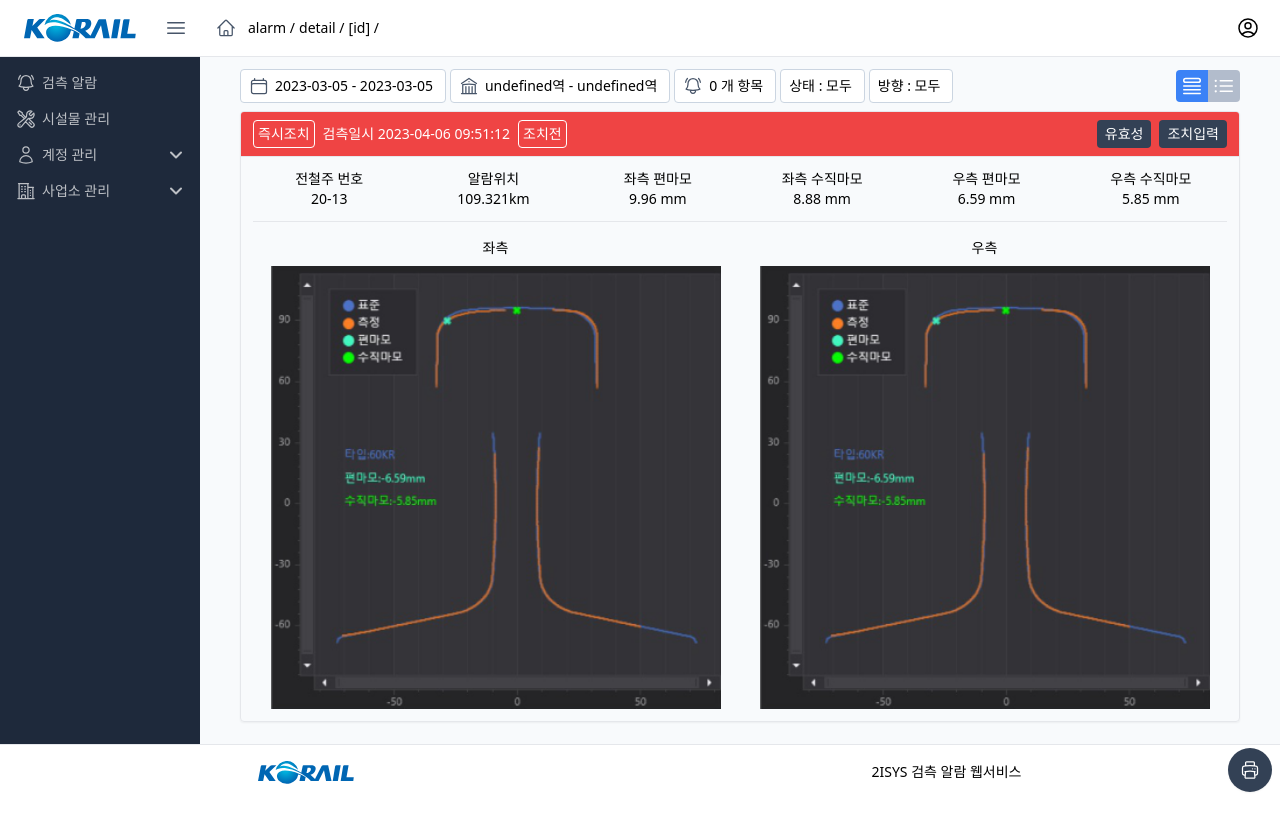
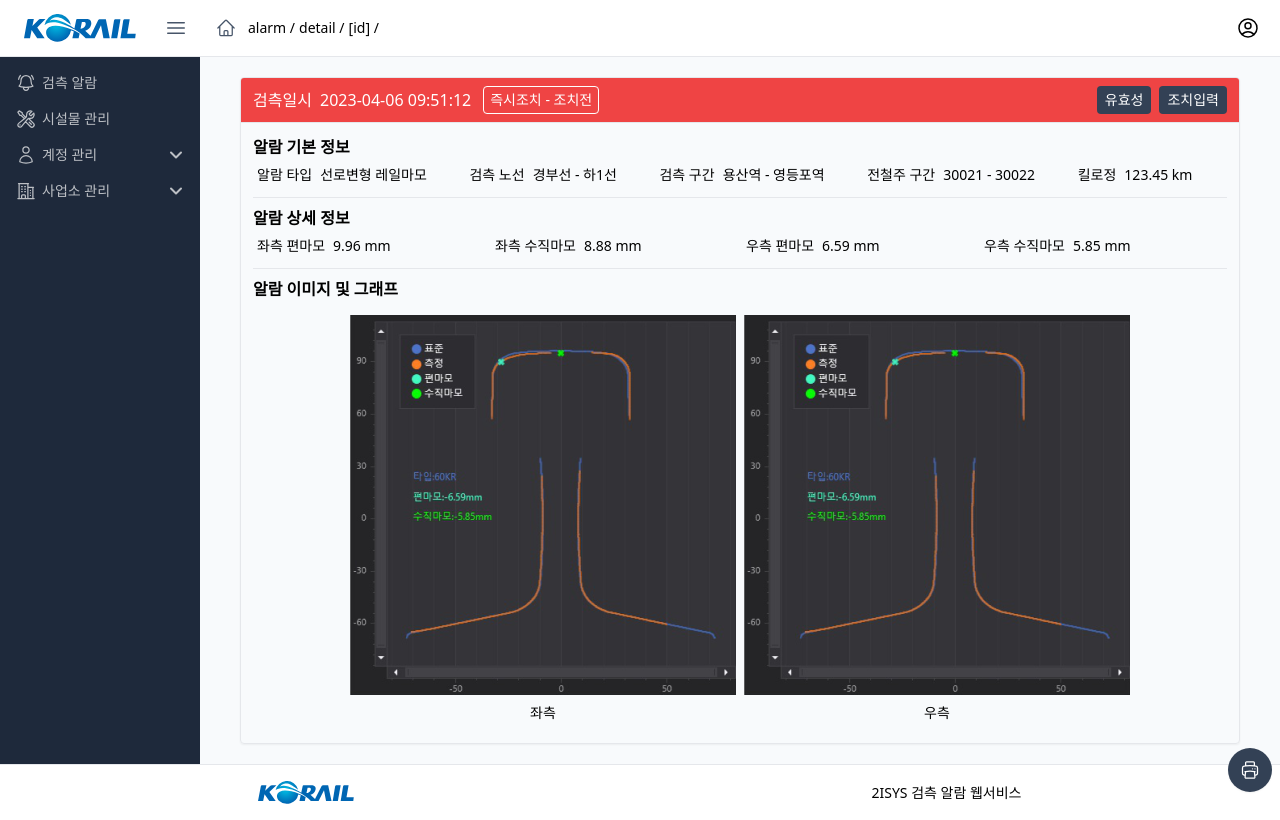
Before and after one commit to dylankang14/project_works, a Next.js app: page /alarm/detail/0 in a window 1280 px wide. Built offline with nearby package versions, Linux system fonts and the light colour scheme; no server answers.

Commit message:
feature: 그래프 컴퍼넌트 추가

```diff
--- a/components/card-alarm-detail.tsx
+++ b/components/card-alarm-detail.tsx
@@ -20,26 +20,22 @@ export default function CardAlarmDetail({ data: { id, priority, fixed } }: { dat
 
 	return (
 		<>
-			<div
-				className={cls(
-					"my-2 w-full cursor-pointer break-inside-avoid overflow-hidden rounded border shadow-sm print:first:mt-0"
-				)}
-			>
+			<div className={cls("my-2 w-full break-inside-avoid overflow-hidden rounded border shadow-sm print:first:mt-0")}>
 				<div
 					className={cls(
 						"flex flex-wrap items-center justify-between gap-y-2 border-b px-3 py-2 text-white",
 						alarmStyle.bg
 					)}
 				>
-					<div className="flex items-center gap-x-2">
-						<span className="flex h-7 items-center rounded border border-white px-1 text-sm">
+					<div className="flex items-center gap-x-3">
+						{/* <span className="flex h-7 items-center rounded border border-white px-1.5 text-sm font-[500]">
 								{priority === 0 ? "알람" : "즉시조치"}
+							</span> */}
+						<span className="text-base">
+							<span className="pr-1 text-base font-[500]">검측일시</span> 2023-04-06 09:5{id}:12
 						</span>
-						<span>
-							검측일시 <span className="font-[500]">2023-04-06 09:5{id}:12</span>
-						</span>
-						<span className="hidden h-7 items-center rounded border border-white px-1 text-sm print:flex sm:flex">
-							{fixed ? "조치완료" : "조치전"}
+						<span className="hidden h-7 items-center rounded border border-white px-1.5 text-sm font-[500] print:flex sm:flex">
+							{priority === 0 ? "알람" : "즉시조치"} - {fixed ? "조치완료" : "조치전"}
 						</span>
 					</div>
 					<div className="flex shrink-0 basis-full justify-between gap-1 print:basis-auto sm:basis-auto">
@@ -57,7 +53,7 @@ export default function CardAlarmDetail({ data: { id, priority, fixed } }: { dat
 					</div>
 					{/* <div>{isModalOpen ? "true" : "false"}</div> */}
 				</div>
-				<div className="grid grid-cols-1 justify-between gap-y-2 p-3 print:grid-cols-[max-content_1fr]">
+				<div className="grid grid-cols-1 justify-between gap-y-3 divide-y p-3">
 					{/* <div className="grid auto-rows-max grid-cols-[max-content_1fr] gap-x-2">
 							<div className="font-[500]">검측항목</div>
 							<div>전차선 높이</div>
@@ -66,42 +62,63 @@ export default function CardAlarmDetail({ data: { id, priority, fixed } }: { dat
 							<div className="font-[500]">알람내용</div>
 							<div>123 mm</div>
 						</div> */}
-					<div className="grid auto-cols-fr grid-flow-col auto-rows-max gap-x-3 gap-y-1 border-b pb-3">
-						<div className="text-center">
-							<div className="font-[500]">전철주 번호</div>
-							<div>20-13</div>
+					<div className="">
+						<div className="mb-1.5 text-base font-bold">알람 기본 정보</div>
+						<div className="flex flex-wrap justify-stretch gap-x-3 gap-y-1 px-1">
+							<div className="flex flex-grow flex-wrap gap-x-2">
+								<div className="font-[500]">알람 타입</div>
+								<div>선로변형 레일마모</div>
 							</div>
-						<div className="text-center">
-							<div className="font-[500]">알람위치</div>
-							<div>109.321km</div>
+							<div className="flex flex-grow flex-wrap gap-x-2">
+								<div className="font-[500]">검측 노선</div>
+								<div>경부선 - 하1선</div>
 							</div>
-						<div className="text-center">
+							<div className="flex flex-grow flex-wrap gap-x-2">
+								<div className="font-[500]">검측 구간</div>
+								<div>용산역 - 영등포역</div>
+							</div>
+							<div className="flex flex-grow flex-wrap gap-x-2">
+								<div className="font-[500]">전철주 구간</div>
+								<div>30021 - 30022</div>
+							</div>
+							<div className="flex flex-grow flex-wrap gap-x-2">
+								<div className="font-[500]">킬로정</div>
+								<div>123.45 km</div>
+							</div>
+						</div>
+					</div>
+					<div className="pt-2">
+						<div className="mb-1.5 text-base font-bold">알람 상세 정보</div>
+						<div className="flex flex-wrap justify-stretch gap-x-3 gap-y-1 px-1">
+							<div className="flex flex-grow flex-wrap gap-x-2">
 								<div className="font-[500]">좌측 편마모</div>
 								<div>9.96 mm</div>
 							</div>
-						<div className="text-center">
+							<div className="flex flex-grow flex-wrap gap-x-2">
 								<div className="font-[500]">좌측 수직마모</div>
 								<div>8.88 mm</div>
 							</div>
-						<div className="text-center">
+							<div className="flex flex-grow flex-wrap gap-x-2">
 								<div className="font-[500]">우측 편마모</div>
 								<div>6.59 mm</div>
 							</div>
-						<div className="text-center">
+							<div className="flex flex-grow flex-wrap gap-x-2">
 								<div className="font-[500]">우측 수직마모</div>
 								<div>5.85 mm</div>
 							</div>
 						</div>
-					{/* <div className="flex h-48 w-80 items-center justify-center bg-slate-300">image</div> */}
-					<div className="grid grid-cols-2 place-content-end gap-1 print:grid-cols-[max-content_max-content]">
-						{/* <Image alt="rail" width={700} height={700} src="/rail_left.png" /> */}
+					</div>
+					<div className="pt-2">
+						<div className="mb-1.5 text-base font-bold">알람 이미지 및 그래프</div>
+						<div className="flex flex-wrap justify-center gap-x-2 pt-2">
 							<div className="text-center">
+								<Image className="w-full" alt="rail" width={450} height={450} src="/rail_right.png" />
 								<div className="text-md pb-2 pt-2 font-[500]">좌측</div>
-							<Image alt="rail" width={450} height={450} src="/rail_right.png" />
 							</div>
 							<div className="text-center">
+								<Image className="w-full" alt="rail" width={450} height={450} src="/rail_right.png" />
 								<div className="text-md pb-2 pt-2 font-[500]">우측</div>
-							<Image alt="rail" width={450} height={450} src="/rail_right.png" />
+							</div>
 						</div>
 					</div>
 				</div>
--- a/components/card-alarm.tsx
+++ b/components/card-alarm.tsx
@@ -32,15 +32,15 @@ export default function CardAlarm({ data: { id, priority, fixed } }: { data: Ala
 							alarmStyle.bg
 						)}
 					>
-						<div className="flex items-center gap-x-2">
-							<span className="flex h-7 items-center rounded border border-white px-1 text-sm">
+						<div className="flex items-center gap-x-3">
+							{/* <span className="flex h-7 items-center rounded border border-white px-1.5 text-sm font-[500]">
 								{priority === 0 ? "알람" : "즉시조치"}
+							</span> */}
+							<span className="text-base">
+								<span className="pr-1 text-base font-[500]">검측일시</span> 2023-04-06 09:5{id}:12
 							</span>
-							<span>
-								검측일시 <span className="font-[500]">2023-04-06 09:5{id}:12</span>
-							</span>
-							<span className="hidden h-7 items-center rounded border border-white px-1 text-sm print:flex sm:flex">
-								{fixed ? "조치완료" : "조치전"}
+							<span className="hidden h-7 items-center rounded border border-white px-1.5 text-sm font-[500] print:flex sm:flex">
+								{priority === 0 ? "알람" : "즉시조치"} - {fixed ? "조치완료" : "조치전"}
 							</span>
 						</div>
 						<div className="flex shrink-0 basis-full justify-between gap-1 print:basis-auto sm:basis-auto">
@@ -58,7 +58,7 @@ export default function CardAlarm({ data: { id, priority, fixed } }: { data: Ala
 						</div>
 						{/* <div>{isModalOpen ? "true" : "false"}</div> */}
 					</div>
-					<div className="grid grid-cols-1 justify-between gap-y-2 p-3 print:grid-cols-[max-content_1fr] sm:grid-cols-[max-content_1fr]">
+					<div className="flex flex-col gap-x-2 px-3 pb-1 pt-2 md:flex-row">
 						{/* <div className="grid auto-rows-max grid-cols-[max-content_1fr] gap-x-2">
 							<div className="font-[500]">검측항목</div>
 							<div>전차선 높이</div>
@@ -67,24 +67,67 @@ export default function CardAlarm({ data: { id, priority, fixed } }: { data: Ala
 							<div className="font-[500]">알람내용</div>
 							<div>123 mm</div>
 						</div> */}
-						<div className="grid auto-rows-max grid-cols-[max-content_1fr] gap-x-3 gap-y-1">
-							<div className="font-[500]">전철주 번호</div>
-							<div>20-13</div>
-							<div className="font-[500]">알람위치</div>
-							<div>109.321km</div>
+						<div className="divide-y">
+							<div className="pb-3">
+								<div className="mb-1.5 font-bold">알람 기본 정보</div>
+								<div className="flex flex-wrap justify-stretch gap-x-3 gap-y-1 px-1">
+									<div className="flex flex-grow flex-wrap gap-x-2">
+										<div className="font-[500]">알람 타입</div>
+										<div>선로변형 레일마모</div>
+									</div>
+									<div className="flex flex-grow flex-wrap gap-x-2">
+										<div className="font-[500]">검측 노선</div>
+										<div>경부선 - 하1선</div>
+									</div>
+									<div className="flex flex-grow flex-wrap gap-x-2">
+										<div className="font-[500]">검측 구간</div>
+										<div>용산역 - 영등포역</div>
+									</div>
+									<div className="flex flex-grow flex-wrap gap-x-2">
+										<div className="font-[500]">전철주 구간</div>
+										<div>30021 - 30022</div>
+									</div>
+									<div className="flex flex-grow flex-wrap gap-x-2">
+										<div className="font-[500]">킬로정</div>
+										<div>123.45 km</div>
+									</div>
+								</div>
+							</div>
+							<div className="pb-3 pt-2">
+								<div className="mb-1.5 font-bold">알람 상세 정보</div>
+								<div className="flex flex-wrap justify-stretch gap-x-3 gap-y-1 px-1">
+									<div className="flex flex-grow flex-wrap gap-x-2">
 										<div className="font-[500]">좌측 편마모</div>
 										<div>9.96 mm</div>
+									</div>
+									<div className="flex flex-grow flex-wrap gap-x-2">
 										<div className="font-[500]">좌측 수직마모</div>
 										<div>8.88 mm</div>
+									</div>
+									<div className="flex flex-grow flex-wrap gap-x-2">
 										<div className="font-[500]">우측 편마모</div>
 										<div>6.59 mm</div>
+									</div>
+									<div className="flex flex-grow flex-wrap gap-x-2">
 										<div className="font-[500]">우측 수직마모</div>
 										<div>5.85 mm</div>
 									</div>
+								</div>
+							</div>
+						</div>
 						{/* <div className="flex h-48 w-80 items-center justify-center bg-slate-300">image</div> */}
-						<div className="grid grid-cols-2 place-content-end gap-1 print:grid-cols-[max-content_max-content] sm:grid-cols-[max-content_max-content]">
-							<Image alt="rail" width={200} height={200} src="/rail_left.png" />
-							<Image alt="rail" width={200} height={200} src="/rail_right.png" />
+						<div className="">
+							<div className="font-bold">알람 이미지 및 그래프</div>
+							<div className="flex flex-wrap justify-center gap-x-2 pt-2">
+								<div className="flex-1 text-center">
+									<Image className="w-full" alt="rail" width={450} height={450} src="/rail_right.png" />
+									<div className="text-md pb-2 pt-1 font-[500]">좌측</div>
+								</div>
+								<div className="flex-1 text-center">
+									<Image className="w-full" alt="rail" width={450} height={450} src="/rail_right.png" />
+									<div className="text-md pb-2 pt-1 font-[500]">우측</div>
+								</div>
+							</div>
 						</div>
 					</div>
 				</div>
--- /dev/null
+++ b/components/card-statistics.tsx
@@ -0,0 +1,22 @@
+import Link from "next/link";
+import Card from "./card";
+import ChartLineAlarm from "./chart-line-alarm";
+
+export default function CardStatistics() {
+	const chartData = [
+		{ name: "09-01", av: 32, iv: 37, fixed: 60 },
+		{ name: "09-02", av: 42, iv: 42, fixed: 54 },
+		{ name: "09-03", av: 51, iv: 41, fixed: 54 },
+		{ name: "09-04", av: 60, iv: 37, fixed: 28 },
+		{ name: "09-05", av: 51, iv: 31, fixed: 27 },
+		{ name: "09-06", av: 95, iv: 44, fixed: 49 },
+		{ name: "09-07", av: 95, iv: 44, fixed: 49 },
+	];
+	return (
+		<Card title="알람 통계">
+			<div className="flex flex-wrap gap-x-4 gap-y-2 px-4 py-4 text-white">
+				<ChartLineAlarm data={chartData} />
+			</div>
+		</Card>
+	);
+}
--- /dev/null
+++ b/components/chart-line-alarm.tsx
@@ -0,0 +1,24 @@
+import { LineChart, Line, CartesianGrid, XAxis, YAxis, Tooltip, Legend, ResponsiveContainer } from "recharts";
+
+interface ChartDataTypes {
+	[key: string]: any;
+}
+
+export default function ChartLineAlarm({ data }: ChartDataTypes) {
+	return (
+		<div className="h-80 w-full">
+			<ResponsiveContainer>
+				<LineChart data={data} margin={{ top: 20, right: 30, left: 0, bottom: 0 }}>
+					<CartesianGrid stroke="#ccc" />
+					<XAxis dataKey={"name"} />
+					<YAxis />
+					<Tooltip />
+					<Legend />
+					<Line type="monotone" dataKey="av" stroke="#ef4444" strokeWidth={1} />
+					<Line type="monotone" dataKey="iv" stroke="#f59e0b" strokeWidth={1} />
+					<Line type="monotone" dataKey="fixed" stroke="#10b981" strokeWidth={1} />
+				</LineChart>
+			</ResponsiveContainer>
+		</div>
+	);
+}
--- /dev/null
+++ b/components/chart-line.tsx
@@ -0,0 +1,22 @@
+import { LineChart, Line, CartesianGrid, XAxis, YAxis, Tooltip, Legend, ResponsiveContainer } from "recharts";
+
+interface ChartDataTypes {
+	[key: string]: any;
+}
+
+export default function ChartLine({ data }: ChartDataTypes) {
+	return (
+		<div className="h-80 w-full">
+			<ResponsiveContainer>
+				<LineChart data={data} margin={{ top: 20, right: 40, left: 0, bottom: 0 }}>
+					<CartesianGrid stroke="#ccc" />
+					<XAxis dataKey={"name"} />
+					<YAxis />
+					<Tooltip />
+					<Legend />
+					<Line type="monotone" dataKey="number" stroke="#2196F3" strokeWidth={1} />
+				</LineChart>
+			</ResponsiveContainer>
+		</div>
+	);
+}
--- a/components/layout.tsx
+++ b/components/layout.tsx
@@ -30,9 +30,9 @@ export default function Layout({ children }: ChildrenProp) {
 		};
 	}, [device, router.events]);
 	return (
-		<div id="wrap" className="relative z-0 flex min-h-screen flex-col bg-slate-50 text-sm print:bg-white">
+		<div id="wrap" className="relative z-0 flex min-h-screen w-full flex-col bg-slate-50 text-sm print:bg-white">
 			<Header toggleDrawer={() => setIsDrawerOpen(!isDrawerOpen)} />
-			<div className="content relative flex flex-1">
+			<div className="content relative flex max-w-full flex-1">
 				{device === "pc" ? (
 					<Aside isDrawerOpen={isDrawerOpen} toggleDrawer={() => setIsDrawerOpen(!isDrawerOpen)} />
 				) : (
@@ -40,15 +40,15 @@ export default function Layout({ children }: ChildrenProp) {
 				)}
 				<main
 					className={cls(
-						"flex-1 px-4 py-3 transition-[margin] print:p-0",
+						"w-[calc(100%_-_200px)] flex-1 px-4 py-3 transition-[margin] print:p-0",
 						device === "pc" ? (isDrawerOpen ? "-ml-0" : "-ml-[200px]") : ""
 					)}
 				>
-					<section className="mx-auto print:w-[794px] lg:max-w-[1000px]">{children}</section>
+					<section className="mx-auto w-full print:w-[794px] lg:max-w-[1000px]">{children}</section>
 				</main>
 			</div>
 			<Footer />
-			<div className="fixed right-2 bottom-2 print:hidden">
+			<div className="fixed bottom-2 right-2 print:hidden">
 				<Button
 					size="none"
 					color="slate"
--- a/package.json
+++ b/package.json
@@ -9,11 +9,13 @@
 		"lint": "next lint"
 	},
 	"dependencies": {
+		"@types/d3-shape": "^3.1.2",
 		"@types/node": "18.11.18",
 		"@types/react": "18.0.27",
 		"@types/react-datepicker": "^4.10.0",
 		"@types/react-dom": "18.0.10",
 		"@types/react-transition-group": "^4.4.6",
+		"@types/recharts": "^1.8.24",
 		"eslint": "8.33.0",
 		"eslint-config-next": "^13.3.0",
 		"html2pdf.js": "^0.10.1",
@@ -23,6 +25,7 @@
 		"react-dom": "^18.2.0",
 		"react-hook-form": "^7.43.0",
 		"react-transition-group": "^4.4.5",
+		"recharts": "^2.8.0",
 		"swr": "^2.0.3",
 		"typescript": "4.9.4"
 	},
--- a/pages/alarm/detail/[id].tsx
+++ b/pages/alarm/detail/[id].tsx
@@ -27,11 +27,11 @@ export default function DetailReport() {
 
 	return (
 		<>
-			<div className="flex flex-wrap items-center justify-between print:hidden">
+			{/* <div className="flex flex-wrap items-center justify-between print:hidden">
 				<HeaderFilter />
 				<RadioGroup items={radioItems} defaultChecked={radioDefault} onChangeRadio={(val) => setRadioDefault(val)} />
-			</div>
-			<div className="flex flex-wrap items-center print:hidden">
+			</div> */}
+			<div className="flex flex-wrap items-center">
 				<CardAlarmDetail data={data} />
 			</div>
 			{/* <div className="mt-4 flex justify-center gap-2 print:hidden">
--- a/pages/index.tsx
+++ b/pages/index.tsx
@@ -11,6 +11,7 @@ import useWindowDimensions from "@/libs/client/useWindowDimensions";
 import ModalFilter from "@/components/modal-filter";
 import Input from "@/components/input";
 import HeaderFilter from "@/components/header-filter";
+import CardStatistics from "@/components/card-statistics";
 
 export default function Home() {
 	const [isDrawerOpen, setIsDrawerOpen] = useState(false);
@@ -33,6 +34,7 @@ export default function Home() {
 				<HeaderFilter />
 			</div>
 			<CardSummary />
+			<CardStatistics />
 			<Card className="p-4">
 				<StationRoute />
 			</Card>
--- a/pages/office/statistics.tsx
+++ b/pages/office/statistics.tsx
@@ -5,8 +5,18 @@ import Filter from "@/components/filter";
 import CardAlarmType from "@/components/card-alarm-type";
 import Title from "@/components/content-title";
 import HeaderFilter from "@/components/header-filter";
+import ChartLine from "@/components/chart-line";
 
 export default function OfficeStatistics() {
+	const chartData = [
+		{ name: "2017", react: 32, angular: 37, vue: 60 },
+		{ name: "2018", react: 42, angular: 42, vue: 54 },
+		{ name: "2019", react: 51, angular: 41, vue: 54 },
+		{ name: "2020", react: 60, angular: 37, vue: 28 },
+		{ name: "2021", react: 51, angular: 31, vue: 27 },
+		{ name: "2022", react: 95, angular: 44, vue: 49 },
+	];
+
 	return (
 		<>
 			<Title title="서울사업소" />
@@ -15,8 +25,8 @@ export default function OfficeStatistics() {
 			</div>
 			<CardSummary />
 			<Card title="로그인 통계 그래프">
-				<div className="p-4">
-					<div className="flex h-52 items-center justify-center bg-gray-100">그래프 이미지</div>
+				<div className="pb-6 pt-3">
+					<ChartLine data={chartData} />
 				</div>
 			</Card>
 			<CardAlarmType />
--- a/pages/user/activity.tsx
+++ b/pages/user/activity.tsx
@@ -1,6 +1,7 @@
 import Button from "@/components/button";
 import Card from "@/components/card";
 import CardTable from "@/components/card-table";
+import ChartLine from "@/components/chart-line";
 import Title from "@/components/content-title";
 import Filter from "@/components/filter";
 
@@ -12,15 +13,24 @@ export default function Activity() {
 		logoutDateTime: "2022.12.21 10:30:05",
 		loginIp: "172.111.0.123",
 	}));
+	const chartData = [
+		{ name: "09-01", number: 72 },
+		{ name: "09-02", number: 42 },
+		{ name: "09-03", number: 51 },
+		{ name: "09-04", number: 60 },
+		{ name: "09-05", number: 51 },
+		{ name: "09-06", number: 74 },
+		{ name: "09-07", number: 95 },
+	];
 	return (
-		<div className="a">
+		<div className="max-w-full">
 			<Title title="로그인 내역" />
 			<div className="flex items-center justify-between">
 				<Filter type="date" />
 			</div>
 			<Card title="로그인 통계 그래프">
-				<div className="p-4">
-					<div className="flex h-52 items-center justify-center bg-gray-100">그래프 이미지</div>
+				<div className="pb-6 pt-3">
+					<ChartLine data={chartData} />
 				</div>
 			</Card>
 			<CardTable title="로그인 내역" data={data} dataType={dataType} />
--- a/pages/user/work/fixed.tsx
+++ b/pages/user/work/fixed.tsx
@@ -2,6 +2,7 @@ import Button from "@/components/button";
 import Card from "@/components/card";
 import CardAlarm from "@/components/card-alarm";
 import CardSummary from "@/components/card-summary";
+import ChartLine from "@/components/chart-line";
 import Title from "@/components/content-title";
 import Filter from "@/components/filter";
 import HeaderFilter from "@/components/header-filter";
@@ -19,6 +20,15 @@ export default function Fixed() {
 		priority: i % 2,
 		fixed: i % 3 > 1,
 	}));
+	const chartData = [
+		{ name: "2017", react: 32, angular: 37, vue: 60 },
+		{ name: "2018", react: 42, angular: 42, vue: 54 },
+		{ name: "2019", react: 51, angular: 41, vue: 54 },
+		{ name: "2020", react: 60, angular: 37, vue: 28 },
+		{ name: "2021", react: 51, angular: 31, vue: 27 },
+		{ name: "2022", react: 95, angular: 44, vue: 49 },
+	];
+
 	const paginatedData = paginate(data, currentPage, pageSize);
 	return (
 		<>
@@ -28,8 +38,8 @@ export default function Fixed() {
 			</div>
 			<CardSummary />
 			<Card title="조치완료 통계 그래프">
-				<div className="p-4">
-					<div className="flex h-52 items-center justify-center bg-gray-100">그래프 이미지</div>
+				<div className="pb-6 pt-3">
+					<ChartLine data={chartData} />
 				</div>
 			</Card>
 			<div className="">
```
Also changed, not shown: 1 other file (tests, documents, lock files or other folders). Lines whose indentation alone changed are shown as unchanged.
